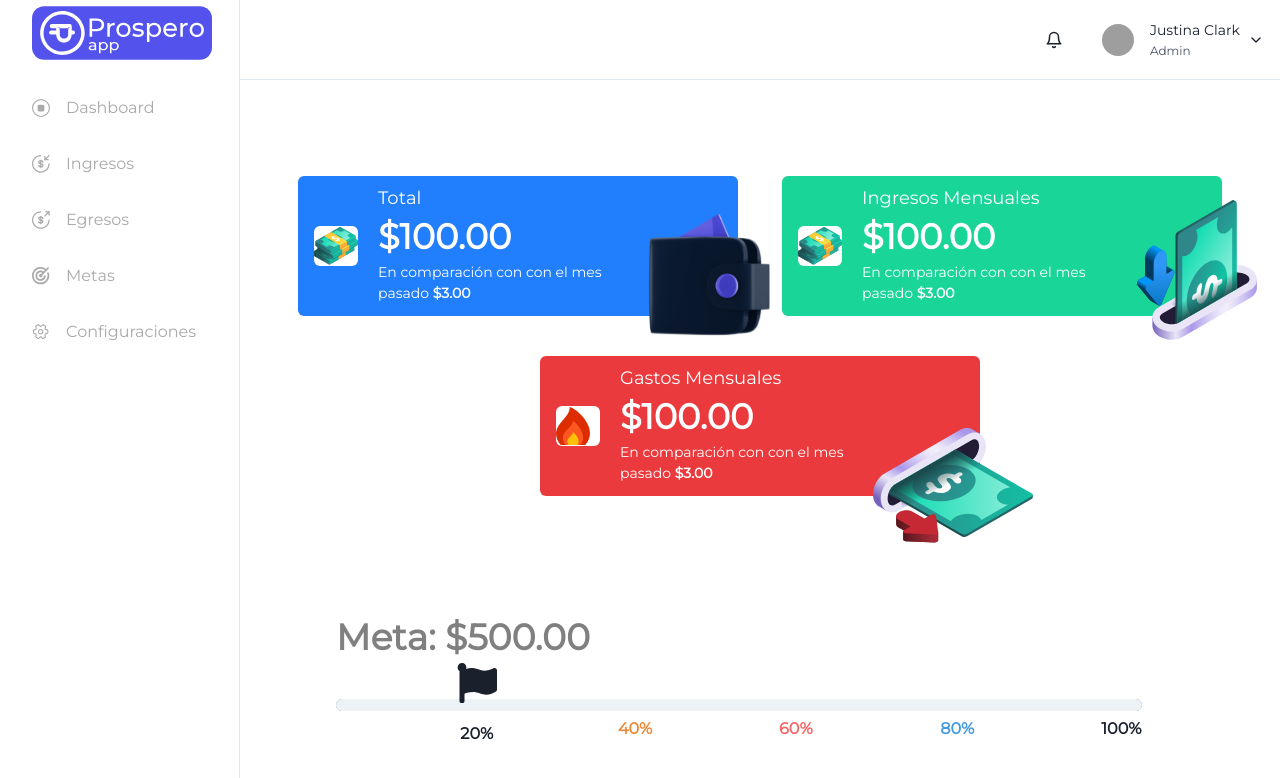
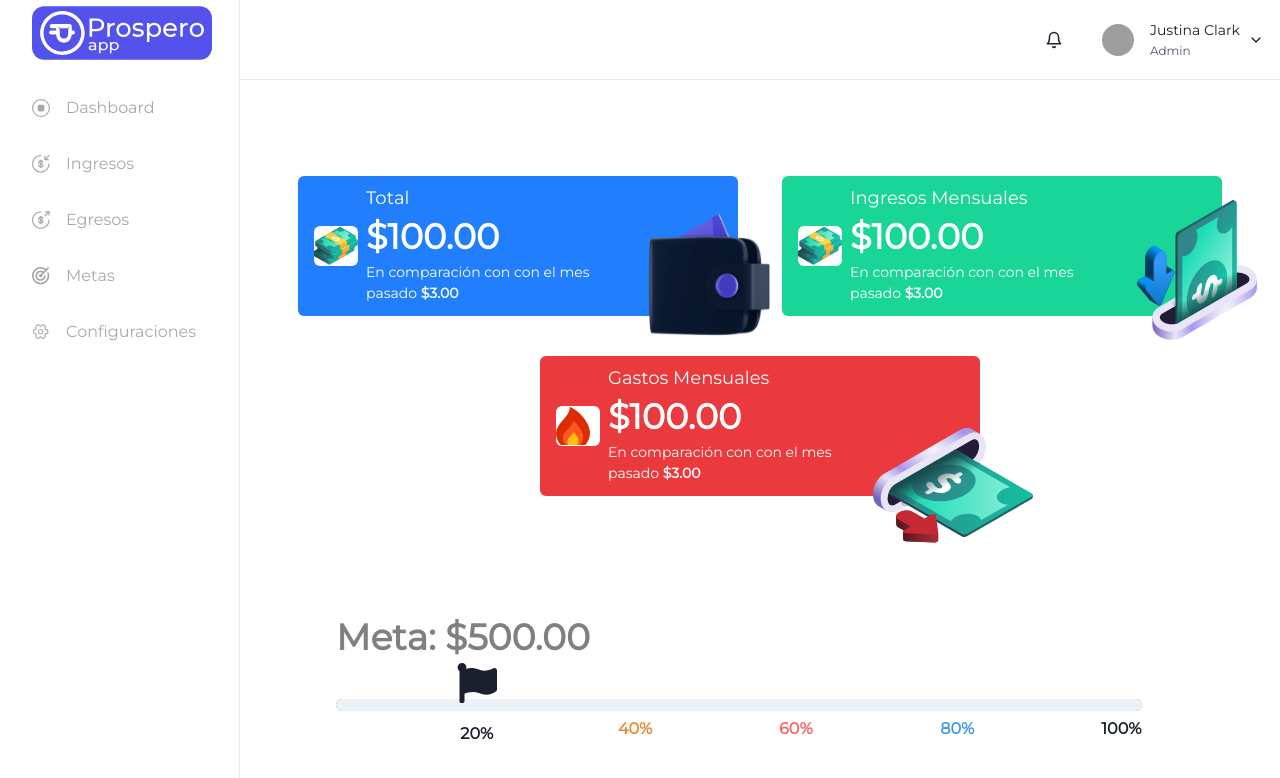
Before and after one commit to Prospero-Inc/prospero-front, a Next.js app: page /dashboard in a window 1280 px wide. Shown: the top 778 px of the page. Built offline with nearby package versions, Linux system fonts and the light colour scheme; grey boxes are pictures that could not be loaded; what @chakra-ui/next-js would draw is missing.

Commit message:
chore: finish details

```diff
--- a/src/components/ui/AmountCard.tsx
+++ b/src/components/ui/AmountCard.tsx
@@ -110,10 +110,9 @@ export const AmountCard = ({
       p={4}
       borderRadius="md"
       alignItems="center"
-      gap={3}
       w={variantCard}
       h={variantCardH}
-      position="relative" // Asegúrate de que el contenedor sea relativo
+      position="relative"
     >
       <Box>
         <IconButton
```
